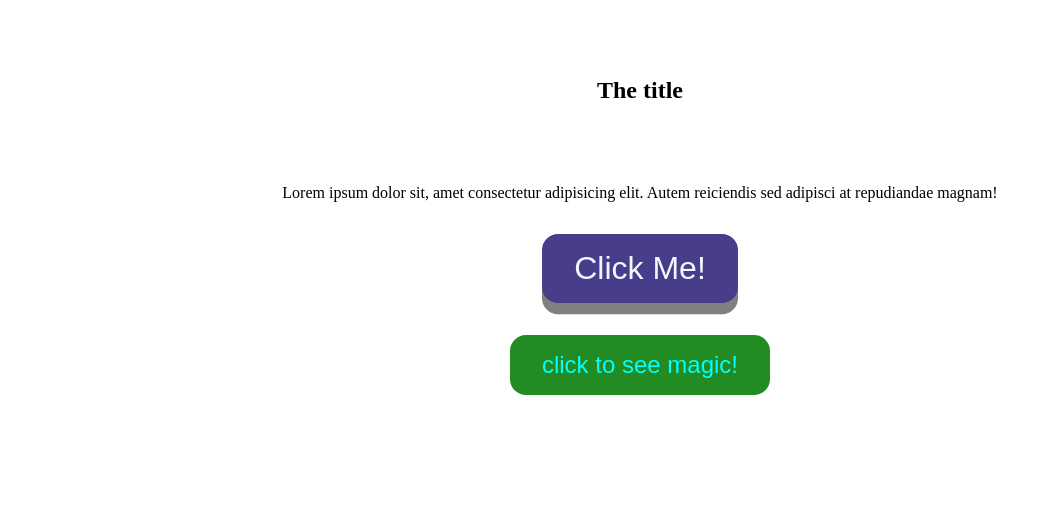
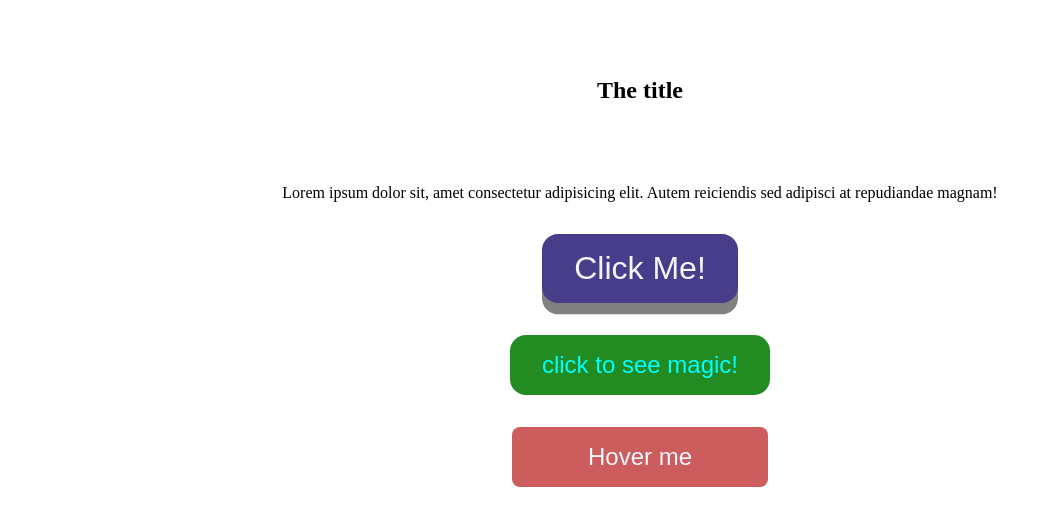
Before and after one commit to peterPalVanyo/css_snippets, a plain HTML site: page index.html in a window 1280 px wide. Shown: the part 120-646 px from the top of the page, without its empty margins (0-1043 px from the left). Drawn offline with Linux system fonts and the light colour scheme.

Commit message:
text shifting in button

```diff
--- a/index.html
+++ b/index.html
@@ -30,5 +30,6 @@
     </article>
     <button id="rd">Click Me!</button>
     <button id="magic">click to see magic!</button>
+    <button id="arrow"><span>Hover me </span></button>
   </body>
 </html>
--- a/style.css
+++ b/style.css
@@ -183,3 +183,45 @@ button#magic:active::after {
   opacity: 0.8;
   transition: 0s;
 }
+
+
+/* hoover effect, the button width hide the content+padding as opportunity to play with span padding */
+
+button#arrow {
+  font-size: 1.5rem;
+  padding: 1rem 3rem;
+  background-color: indianred;
+  color: aliceblue;
+  display: block;
+  width: 16rem;
+  margin: 1rem auto;
+  outline: none;
+  border: none;
+  cursor: pointer;
+  border-radius: 0.5rem;
+}
+
+button#arrow span {
+  position: relative;
+  transition: 0.5s ease-in-out;
+}
+
+
+button#arrow span::after {
+  content: "\00bb";
+  position: absolute;
+  color: aliceblue;
+  top: 0;
+  right: -2.5rem;
+  transition: 0.5s ease-in-out;
+  opacity: 0;
+}
+
+button#arrow:hover span {
+  padding-right: 2.5rem;
+}
+
+button#arrow:hover span::after {
+  opacity: 1;
+  right: 0;
+}
```
